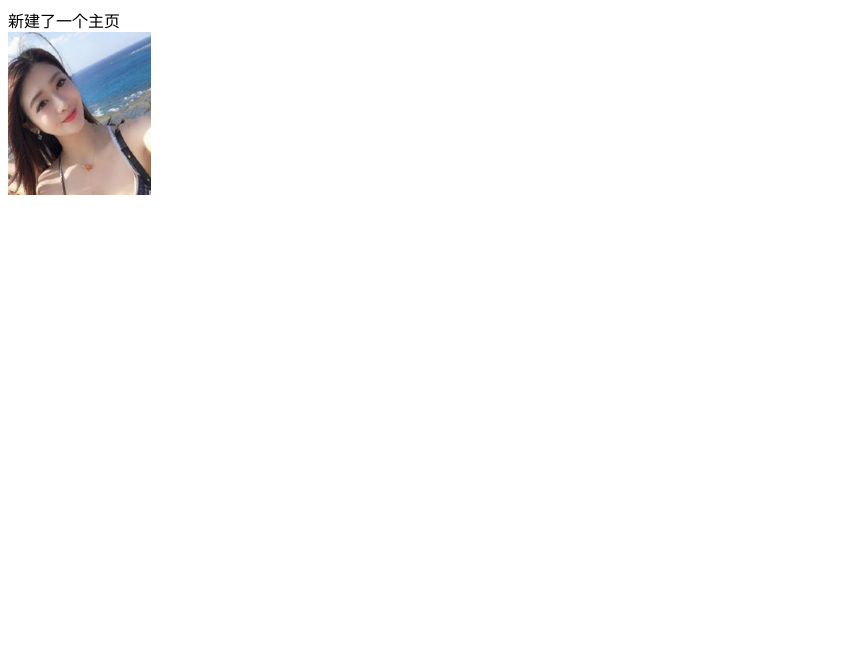
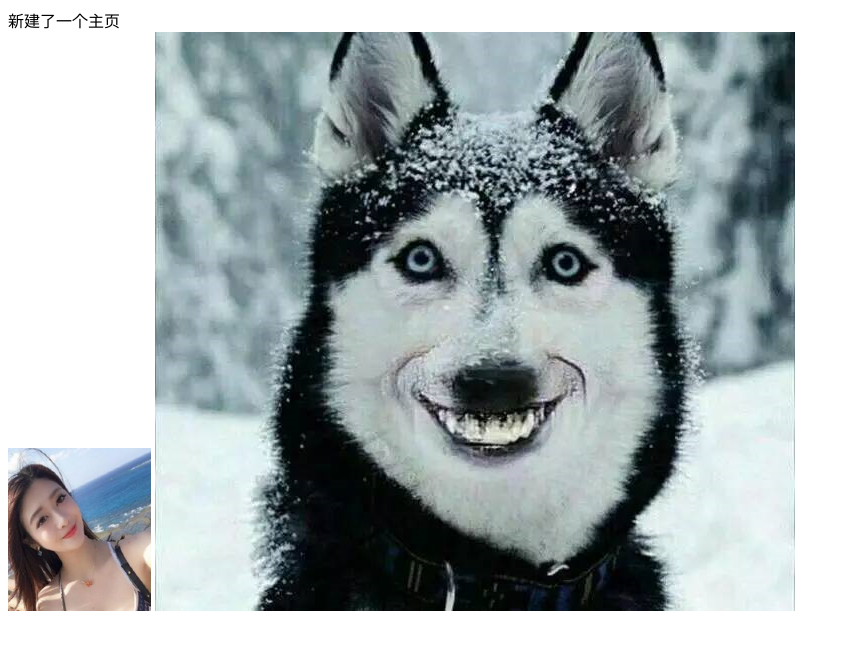
Before and after one commit to qq626322133/studyGIThub48-01, a plain HTML site: page index.html in a window 1280 px wide. Shown: the whole page, without its empty margins (0-850 px from the left). Drawn offline with Linux system fonts and the light colour scheme.

Commit message:
来了一只狗

```diff
--- a/index.html
+++ b/index.html
@@ -11,5 +11,7 @@
   <div>新建了一个主页</div>
   <!-- 来了一个美女 -->
   <img src="./ml05.png" alt="">
+  <!-- 来了一只狗 -->
+  <img src="./dog.png" alt="">
 </body>
 </html>
```
Also changed, not shown: dog.png (added).
